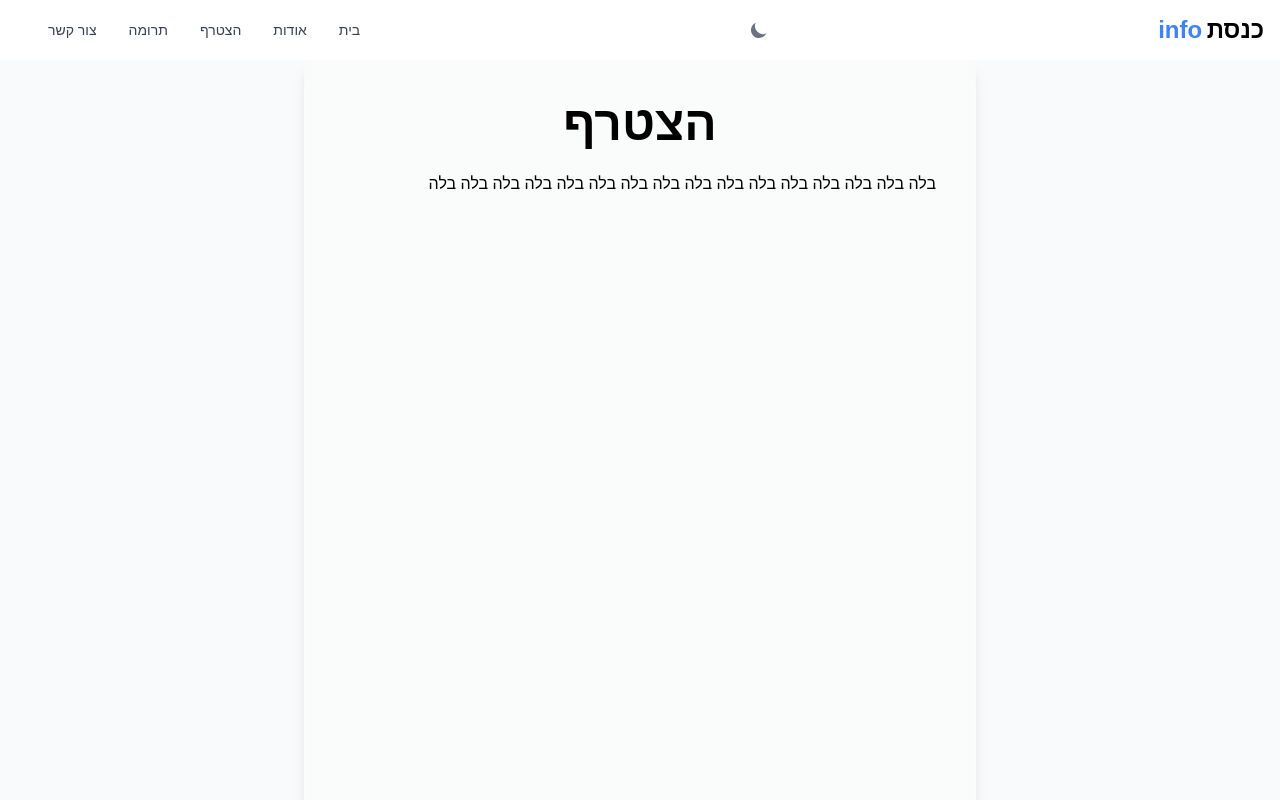
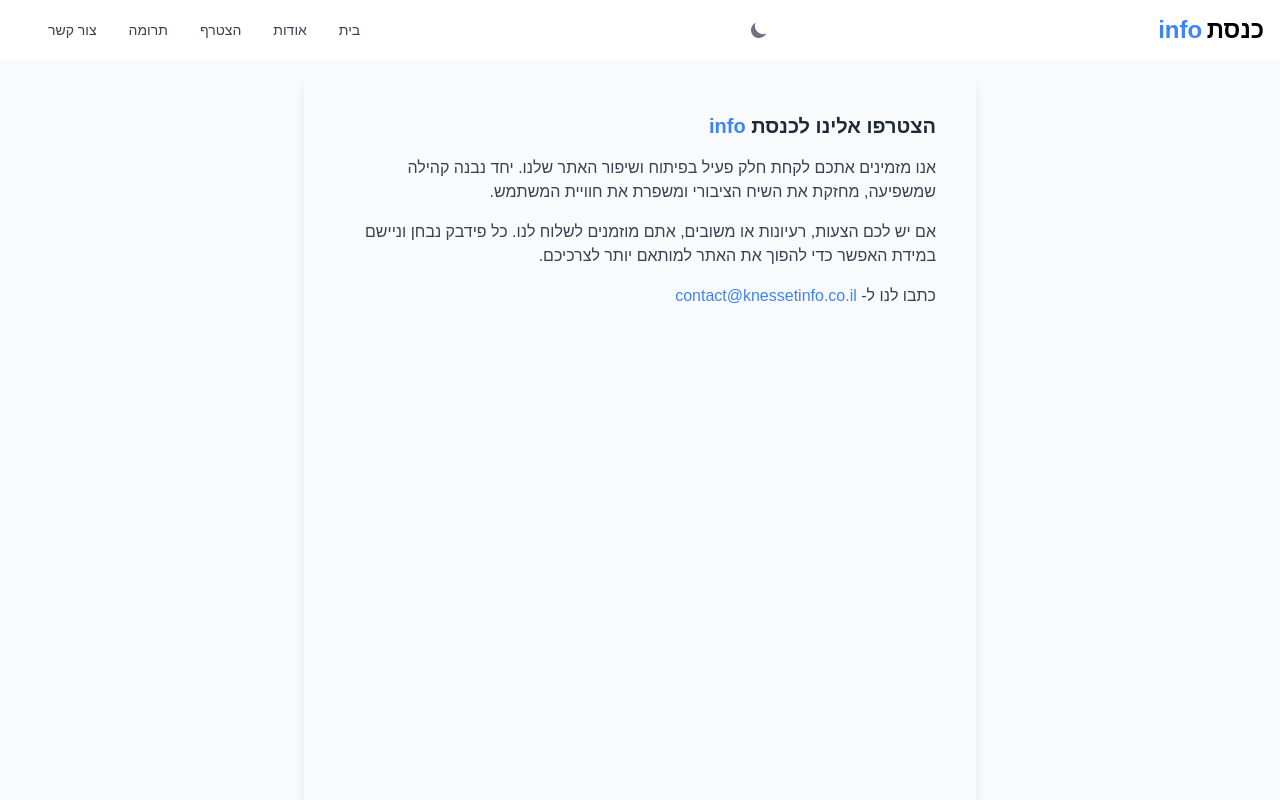
Before and after one commit to I-Clavijo/knesset-info, a Next.js app: page /join in a window 1280 px wide. Shown: the top 800 px of the page. Built offline with nearby package versions, Linux system fonts and the light colour scheme.

Commit message:
finished navigation components

```diff
--- a/app/contact/page.tsx
+++ b/app/contact/page.tsx
@@ -1,18 +1,30 @@
-export default function About() {
+export default function Join() {
   return (
     <div
-      className="min-h-screen bg-gradient-to-br dark:text-white flex flex-col"
+      className="min-h-screen bg-gradient-to-br dark:text-gray-300 flex flex-col mt-3"
       dir="rtl"
     >
-      <main className="flex-grow flex  justify-center">
-        <section className="container mx-auto max-w-2xl p-10 bg-white bg-opacity-20 backdrop-blur-lg rounded-lg shadow-lg">
-          <h1 className="text-5xl font-bold mb-6 text-center">צור קשר</h1>
+      <main className="flex-grow flex justify-center">
+        <section className="container dark:bg-gray-800 mx-auto max-w-2xl p-10 backdrop-blur-lg rounded-lg shadow-lg">
           <div className="prose prose-invert">
-            <p>
-              בלה בלה בלה בלה בלה בלה בלה בלה בלה בלה בלה בלה בלה בלה בלה בלה
+            <p className="font-semibold text-xl text-gray-800 dark:text-gray-300 mb-4">
+              צרו איתנו קשר
             </p>
-
+            <p className="text-gray-700 dark:text-gray-300 mb-4">
+              אנו מזמינים אתכם לפנות אלינו בכל שאלה, הערה או הצעה.
+            </p>
+            <div className=" flex text-gray-700 dark:text-gray-300 mb-4">
+              <p>כתבו לנו ל-</p>
+              &nbsp;
+              <a
+                href="mailto:contact@knessetinfo.co.il"
+                className="hover:underline text-blue-500 dark:text-blue-400"
+              >
+                contact@knessetinfo.co.il
+              </a>
+            </div>
           </div>
+          <section className="mb-10"></section>
         </section>
       </main>
     </div>
--- a/app/donate/page.tsx
+++ b/app/donate/page.tsx
@@ -1,17 +1,15 @@
-export default function About() {
+export default function Donate() {
   return (
     <div
-      className="min-h-screen bg-gradient-to-br dark:text-white flex flex-col"
+      className="min-h-screen bg-gradient-to-br dark:text-gray-300 flex flex-col mt-3"
       dir="rtl"
     >
-      <main className="flex-grow flex  justify-center">
-        <section className="container mx-auto max-w-2xl p-10 bg-white bg-opacity-20 backdrop-blur-lg rounded-lg shadow-lg">
-          <h1 className="text-5xl font-bold mb-6 text-center">תרומות</h1>
+      <main className="flex-grow flex justify-center">
+        <section className="container dark:bg-gray-800 mx-auto max-w-2xl p-10 backdrop-blur-lg rounded-lg shadow-lg">
           <div className="prose prose-invert">
-            <p>
-              בלה בלה בלה בלה בלה בלה בלה בלה בלה בלה בלה בלה בלה בלה בלה בלה
+            <p className="font-semibold text-xl text-gray-800 dark:text-gray-300 mb-4">
+              דף בבניה
             </p>
-
           </div>
         </section>
       </main>
--- a/app/join/page.tsx
+++ b/app/join/page.tsx
@@ -1,17 +1,41 @@
 export default function Join() {
   return (
     <div
-      className="min-h-screen bg-gradient-to-br dark:text-white flex flex-col"
+      className="min-h-screen bg-gradient-to-br dark:text-gray-300 flex flex-col mt-3"
       dir="rtl"
     >
-      <main className="flex-grow flex  justify-center">
-        <section className="container mx-auto max-w-2xl p-10 bg-white bg-opacity-20 backdrop-blur-lg rounded-lg shadow-lg">
-          <h1 className="text-5xl font-bold mb-6 text-center">הצטרף</h1>
+      <main className="flex-grow flex justify-center">
+        <section className="container dark:bg-gray-800 mx-auto max-w-2xl p-10 backdrop-blur-lg rounded-lg shadow-lg">
           <div className="prose prose-invert">
-            <p>
-              בלה בלה בלה בלה בלה בלה בלה בלה בלה בלה בלה בלה בלה בלה בלה בלה
+            <p className="font-semibold text-xl text-gray-800 dark:text-gray-300 mb-4">
+              הצטרפו אלינו לכנסת
+              <span className="text-blue-500 dark:text-blue-400">
+                {" "}
+                info
+              </span>
+            </p>
+            <p className="text-gray-700 dark:text-gray-300 mb-4">
+              אנו מזמינים אתכם לקחת חלק פעיל בפיתוח ושיפור האתר שלנו. יחד נבנה
+              קהילה שמשפיעה, מחזקת את השיח הציבורי ומשפרת את חוויית המשתמש.
+            </p>
+            <p className="text-gray-700 dark:text-gray-300 mb-4">
+              אם יש לכם הצעות, רעיונות או משובים, אתם מוזמנים לשלוח לנו. כל
+              פידבק נבחן וניישם במידת האפשר כדי להפוך את האתר למותאם יותר
+              לצרכיכם.
             </p>
           </div>
+          <section className="mb-10">
+            <div className="flex text-gray-700 dark:text-gray-300 mb-4">
+              <p>כתבו לנו ל-</p>
+              &nbsp;
+              <a
+                href="mailto:contact@knessetinfo.co.il"
+                className="hover:underline text-blue-500 dark:text-blue-400"
+              >
+                contact@knessetinfo.co.il
+              </a>
+            </div>
+          </section>
         </section>
       </main>
     </div>
--- a/components/BillCard.tsx
+++ b/components/BillCard.tsx
@@ -5,6 +5,8 @@ import Link from "next/link";
 import React from "react";
 import type { Bill } from "@/types/bill";
 //import Image from "next/image";
+import myCategories from "../app/categories";
+import members from "@/app/members";
 
 const BillCard = ({
   BillID = 0,
@@ -79,16 +81,24 @@ Bill) => {
             <hr className="my-2 border-gray-300 dark:border-gray-600" />{" "}
             <p className="font-normal text-gray-700 dark:text-white inline-block">
               קטגוריה:{" "}
-              <span className=" text-gray-700 dark:text-gray-400">
-                {Category}
+              <span className="text-gray-700 dark:text-gray-400">
+                {myCategories.find(
+                  (category) => category.id === Number(Category)
+                )?.name || Category}
               </span>
             </p>
             <p className="font-normal text-gray-700 dark:text-white">
               יזמים:{" "}
-              <span className=" text-gray-700 dark:text-gray-400">
-                {Initiators.join(", ")}
+              <span>
+                {Initiators.length > 0 &&
+                  Initiators.map((initiator) => {
+                    const member = members.find((m) => m.PersonID === initiator);
+                    return `${member?.FirstName} ${member?.LastName}`;
+                  }).join(", ")}
               </span>
             </p>
+          </div>
+          {/*
             <div className="grid grid-cols-2 gap-4 mt-4">
               {Initiators.map((initiator) => (
                 <div
@@ -98,7 +108,7 @@ Bill) => {
               ))}
             </div>
           </div>
-          {/*
+
           <div className="mt-4 dark:text-white">
             <div className="flex flex-col gap-2 dark:text-white">
               <div className="flex items-center gap-2">
--- a/components/BillCardPage.tsx
+++ b/components/BillCardPage.tsx
@@ -60,7 +60,9 @@ Bill) => {
             </span>
           </p>
           <div className="mt-auto">
-            <Button onClick={() => window.location.href = FilePath}>להורדת הצעת החוק</Button>
+            <Button onClick={() => (window.location.href = FilePath)}>
+              להורדת הצעת החוק
+            </Button>
           </div>
         </div>
       </Card>
@@ -76,7 +78,7 @@ Bill) => {
             className={`grid grid-cols-${Math.min(
               Initiators.length,
               3
-            )} gap-4 p-4 `}
+            )} gap-4 p-4`}
           >
             {Initiators.length > 0 &&
               Initiators.map((initiator: number) => (
--- a/components/Hero.tsx
+++ b/components/Hero.tsx
@@ -15,7 +15,7 @@ const Hero: React.FC = () => {
       />
       <div className="p-10 relative z-10 flex items-center  w-full h-full bg-black bg-opacity-20">
         <div className=" text-white mr-8">
-          <h1 className="text-3xl font-bold md:text-4xl lg:text-6xl">
+          <h1 className="text-3xl font-bold md:text-4xl lg:text-6xl mb-5">
             גלו הצעות חוק שעומדות לעצב את עתידנו
           </h1>
           <TypeAnimation
--- a/containers/Footer.tsx
+++ b/containers/Footer.tsx
@@ -1,10 +1,8 @@
-"use client";
-
 import { Footer } from "flowbite-react";
 
 export default function FooterContainer() {
   return (
-    <Footer container className="rounded-none mt-4 ">
+    <Footer container className="rounded-none mt-3 ">
       <Footer.Copyright
         href="/"
         by=" כנסת info"
```
Also changed, not shown: app/about/page.tsx (+5 -129 lines), ercel.json (renamed from vercel.json).
